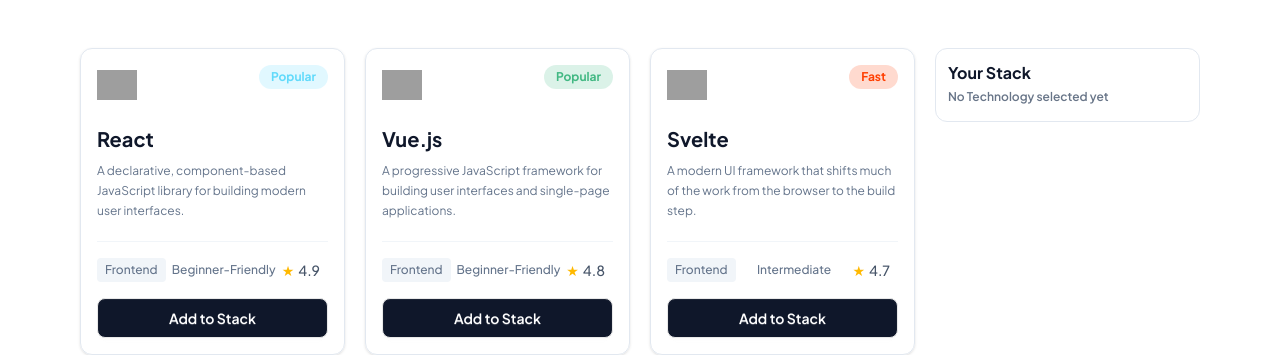
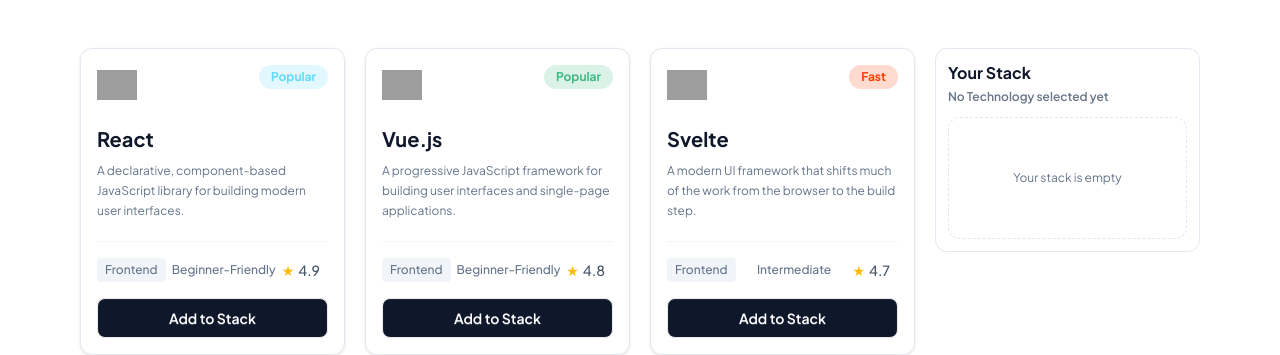
Before and after one commit to asm-saim/a5-dev-stack, a React (Vite) app: page / in a window 1280 px wide. Shown: the part 908-1263 px from the top of the page. Built offline with nearby package versions, Linux system fonts and the light colour scheme; grey boxes are pictures that could not be loaded.

Commit message:
empty section UI completed

```diff
--- a/src/components/SelectedTech.tsx
+++ b/src/components/SelectedTech.tsx
@@ -13,12 +13,17 @@
     <div className="p-3 rounded-xl border border-slate-200">
       {/* <h1>{selectedTech.length}</h1> */}
       <h1 className=" text-[#0f172a] font-bold text-base">Your Stack</h1>
-      <p className="text-xs font-semibold text-[#687588] my-1">
+      <p className="text-xs font-semibold text-[#687588] mt-1 mb-3">
         {selectedTech.length === 0 ? "No Technology selected yet" : `${selectedTech.length} Technology selected`}
       </p>
-      {
-        selectedTech.map(cardSelected=><SelectedCard cardSelected={cardSelected}></SelectedCard>)
-      }
+      <div className="border border-dashed border-slate-200 rounded-xl p-1">
+        <p className="flex h-28 justify-center items-center text-xs font-normal text-[#64748B]">
+          {`${selectedTech.length === 0 ? "Your stack is empty" : ""}`}
+        </p>
+        {selectedTech.map((cardSelected) => (
+          <SelectedCard cardSelected={cardSelected}></SelectedCard>
+        ))}
+      </div>
     </div>
   );
 };
```
